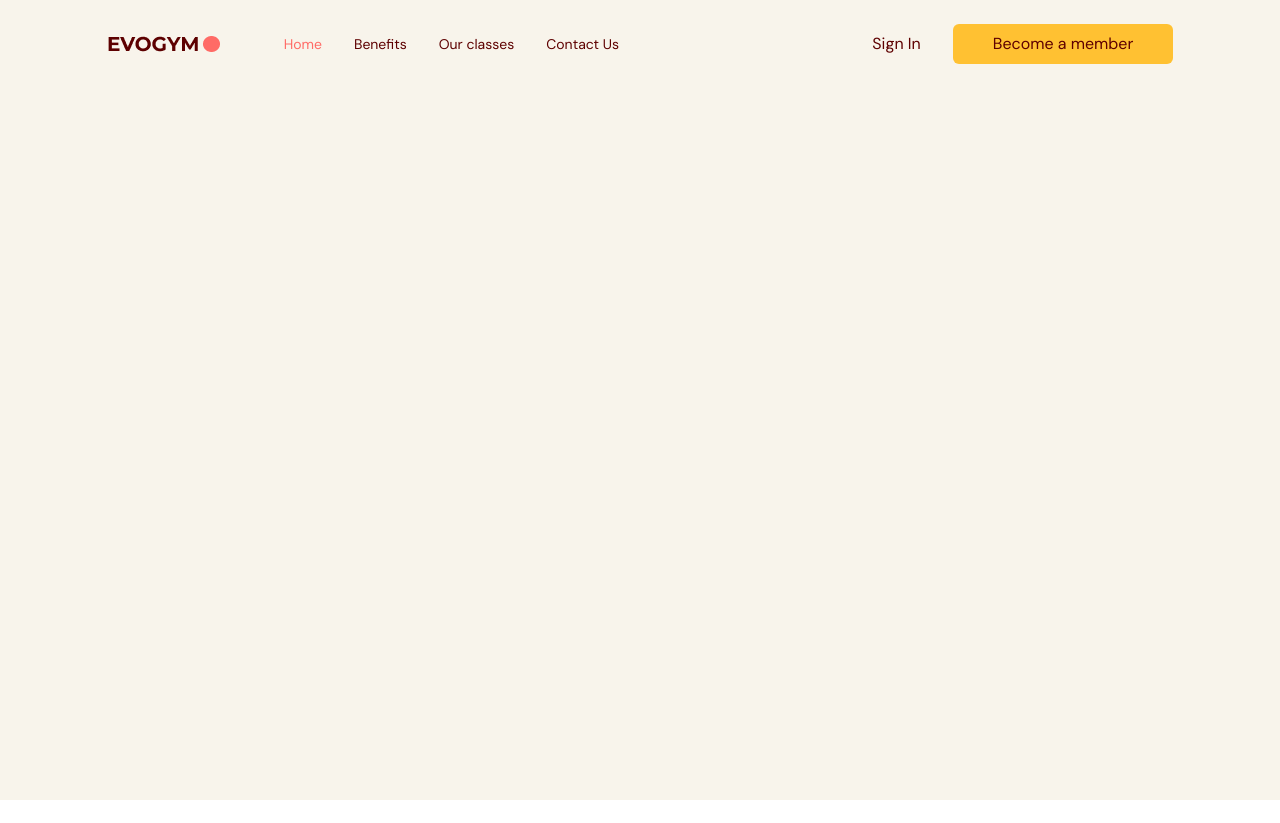
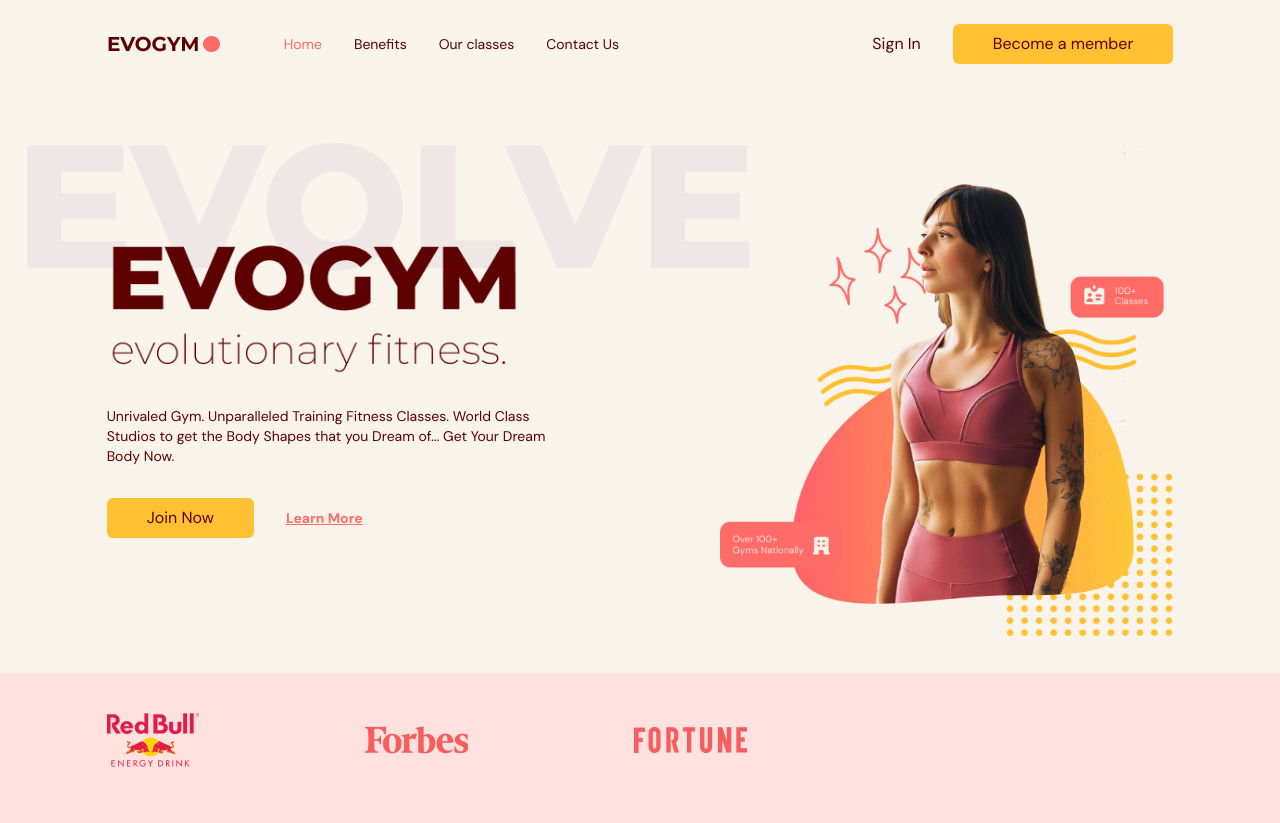
Before and after one commit to Mike5801/FitnessApp, a React (Vite) app in the folder fitness-app/: page / in a window 1280 px wide. Before the commit the page ends 800 px from the top, so only its background shows below. Built offline with nearby package versions, Linux system fonts and the light colour scheme.

Commit message:
add home page

```diff
--- a/fitness-app/src/App.tsx
+++ b/fitness-app/src/App.tsx
@@ -1,4 +1,5 @@
 import Navbar from "@/scenes/navbar";
+import Home from "@/scenes/home";
 import { useEffect, useState } from "react";
 import { SelectedPage } from "@/shared/types";
 
@@ -26,6 +27,7 @@
         isTopOfPage={isTopOfPage}
         selectedPage={ selectedPage }
         setSelectedPage={ setSelectedPage }/>
+        <Home setSelectedPage={ setSelectedPage } />
     </div>
   );
 };
--- /dev/null
+++ b/fitness-app/src/scenes/home/index.tsx
@@ -0,0 +1,103 @@
+import { SelectedPage } from '@/shared/types';
+import useMediaQuery from '@/hooks/useMediaQuery';
+import ActionButton from '@/shared/ActionButton';
+import HomePageText from "@/assets/HomePageText.png";
+import HomePageGraphic from "@/assets/HomePageGraphic.png";
+import SponsorRedBull from "@/assets/SponsorRedBull.png";
+import SponsorForbes from "@/assets/SponsorForbes.png";
+import SponsorFortune from "@/assets/SponsorFortune.png";
+import AnchorLink from 'react-anchor-link-smooth-scroll';
+import { motion } from 'framer-motion';
+
+type Props = {
+    setSelectedPage: (value: SelectedPage) => void;
+}
+
+const Home = ({ setSelectedPage }: Props) => {
+  const isAboveMediumScreens = useMediaQuery("(min-width:1060px)");
+
+  return (
+    <section
+      id="home"
+      className="gap-16 bg-gray-20 py-10 md:h-full md:pb-0"
+    >
+      {/* IMAGE AND MAIN HEADER */}
+      <motion.div
+        className="md:flex mx-auto w-5/6 items-center justify-center md:h-5/6"
+        onViewportEnter={() => setSelectedPage(SelectedPage.Home)}
+      >
+        {/* MAIN HEADER */}
+        <div className='z-10 mt-32 md:basis-3/5'>
+          {/* HEADINGS */}
+          <motion.div
+            className='md:-mt-20'
+            initial="hidden"
+            whileInView="visible"
+            viewport={{ once: true, amount: 0.5 }}
+            transition={{ duration: 0.5 }}
+            variants={{
+              hidden: { opacity: 0, x: -50 },
+              visible: { opacity: 1, x: 0 }
+            }}
+          >
+            <div className='relative'>
+              <div className="before:absolute before:-top-20 before:-left-20 before:z-[-1] md:before:content-evolvetext">
+                <img alt="home-page-text" src={HomePageText} />
+              </div>
+            </div>
+
+            <p className="mt-8 text-sm">
+              Unrivaled Gym. Unparalleled Training Fitness Classes. World Class
+              Studios to get the Body Shapes that you Dream of... Get Your Dream
+              Body Now.
+            </p>
+          </motion.div>
+
+          {/* ACTIONS */}
+          <motion.div
+            className="mt-8 flex items-center gap-8"
+            initial="hidden"
+            whileInView="visible"
+            viewport={{ once: true, amount: 0.5 }}
+            transition={{ delay: 0.2, duration: 0.5 }}
+            variants={{
+              hidden: { opacity: 0, x: -50 },
+              visible: { opacity: 1, x: 0 }
+            }}
+          >
+            <ActionButton setSelectedPage={setSelectedPage} >
+              Join Now
+            </ActionButton>
+            <AnchorLink
+              className="text-sm font-bold text-primary-500 underline hover:text-secondary-500"
+              onClick={() => setSelectedPage(SelectedPage.ContactUs)}
+              href={`#${SelectedPage.ContactUs}`}
+            >
+              <p>Learn More</p>
+            </AnchorLink>
+          </motion.div>
+        </div>
+
+        {/*IMAGE */}
+        <div className="flex basis-3/5 justify-center md:z-10
+              md:ml-40 md:mt-16 md:justify-items-end">
+          <img alt="home-pageGraphic" src={HomePageGraphic} />
+        </div>
+      </motion.div>
+      {/* SPONSORS */}
+      {isAboveMediumScreens && (
+        <div className="h-[150px] w-full bg-primary-100 py-10">
+          <div className="mx-auto w-5/6 ">
+            <div className="flex w-3/5 items-center justify-between gap-8">
+              <img alt="redbull-sponsor" src={SponsorRedBull} />
+              <img alt="forbes-sponsor" src={SponsorForbes} />
+              <img alt="fortune-sponsor" src={SponsorFortune} />
+            </div>
+          </div>
+        </div>
+      )}
+    </section>
+  )
+}
+
+export default Home
```
